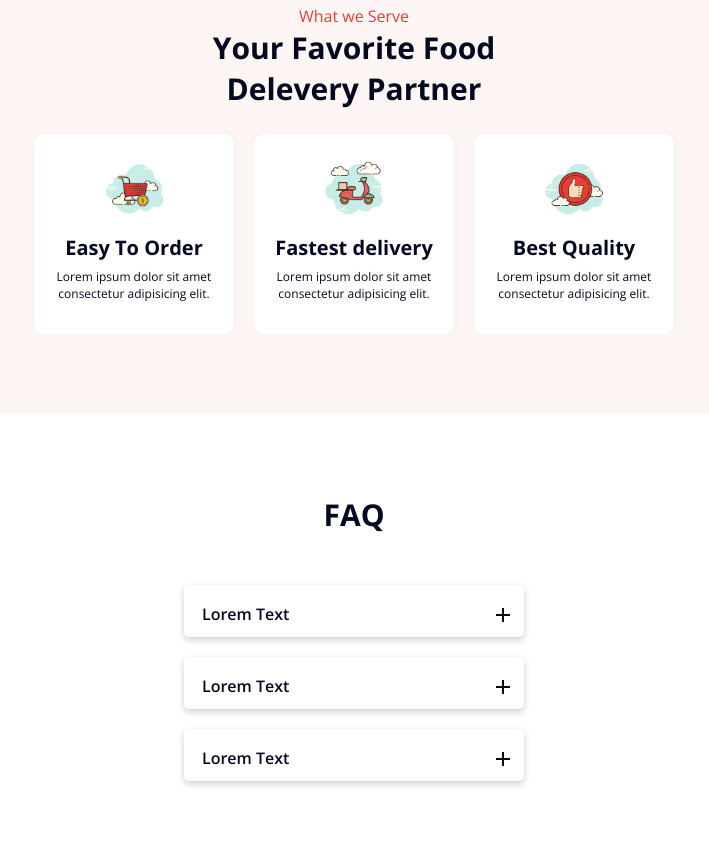
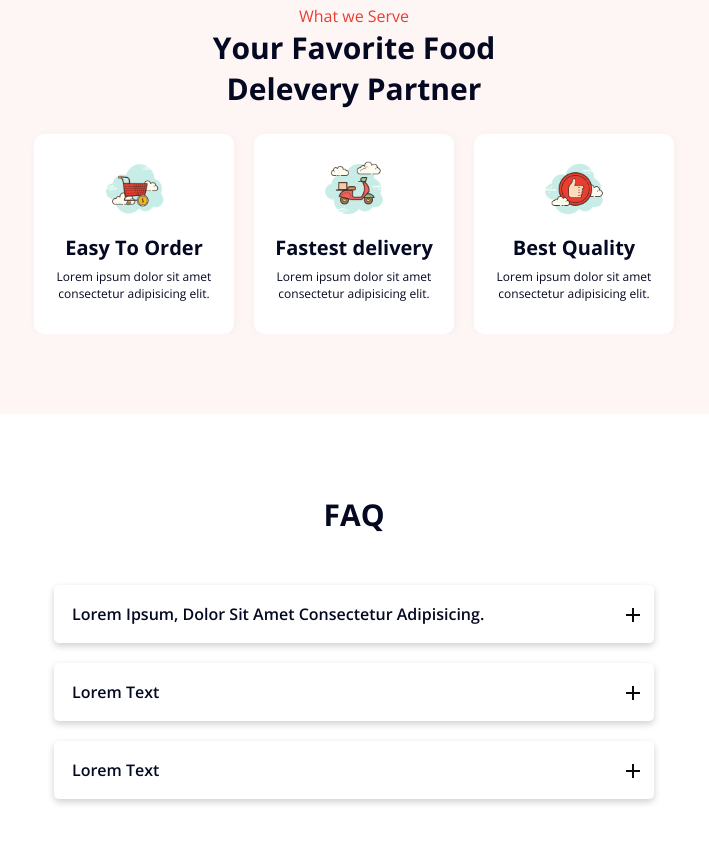
Before and after one commit to ilyesomrimoh/Restaurent-Project, a React (Create React App) app: page / in a window 1280 px wide. Shown: the part 940-1783 px from the top of the page, without its empty margins (286-995 px from the left). Built offline with nearby package versions, Linux system fonts and the light colour scheme; the HTML template or start-up script is replaced by a standard one.

Commit message:
faq finale commit

```diff
--- a/src/App.css
+++ b/src/App.css
@@ -88,62 +88,6 @@ nav li:hover  >  a{
 .btn-ghost:hover {
     background-color: var(--primary-color);
     color: var(--white-color);
-}
-/* Media */
-
-
-/* small screen */
-@media (max-width:600px) {
-    nav{
-     width: 100%;
-     position: absolute;
-     top: 65px;
-     right: -100%;
-     background-color: var(--primary-color);
-     color: var(--white-color);
-     padding: 20px 0;
-     transition: right ease 800ms;
-    }
-    nav ul{
-        flex-direction: column;
-        gap: 20px;
-    }
-    li a{
-        color: var(--white-color);
-    }
-
-    .humberger >*{
-        transition: all ease 600ms;
-        transition-property: transform , opacity;
-        transform-origin: 89%;
-    }
-    .hidden{
-        opacity: 0;
-        transform: translateX(100px);
-    }
-    .rotate1{
-        transform: rotate(-45deg);
-    }
-    .rotate2{
-        transform: rotate(45deg);
-    }
-    .Mobile{
-        display: block;
-    }
-     .show{
-       right: 0;
-    }
-}
-@media (min-width:768px) {
-    .container{width:750px}
-}
-/* medium screen */
-@media (min-width:992px) {
-    .container{width:970px}
-}
-/* large screen */
-@media (min-width:1200px) {
-    .container{width:1170px}
 }
 
 /* Hero Styling */
@@ -241,19 +185,22 @@ nav li:hover  >  a{
     margin-bottom: 10px;
     border-radius: 5px;
     text-align: left;
-    min-width:340px;
-    max-width: 500px;
+    width: 600px;
     box-shadow: 0px 3px 7px #00000030;
-    height: 52px;
     overflow: hidden;
-    transition:  height ease 500ms;
+}
+.card2-active{
+    height: auto;
 }
 .qest-part{
     text-transform: capitalize;
     display: flex;
     align-items: center;
     justify-content: space-between;
+    float: left;
+    width: 100%;
 }
+
 hr{
     margin: 10px 0px;
 }
@@ -261,7 +208,13 @@ hr{
     padding: 4px;
     font-weight: 600;
 }
-.sub-plus > *{
+.sub-plus{
+    display: flex;
+    justify-content: center;
+    align-items: center;
+    cursor: pointer;
+}
+.center-div> *{
     width: 14px;
     height: 2px;
     background-color: var(--black-color);
@@ -276,13 +229,101 @@ hr{
 }
 .sub{
     opacity: 1;
+}
+.second{
+     float: left;
+     width: 100%;
+     margin-top: -100%;
+}
+.visible {
+    margin-top: 0; /* Make the second child element visible */
+  }
+/* Media */
 
+
+/* small screen */
+@media (max-width:768px) {
+    nav{
+     width: 100%;
+     position: absolute;
+     top: 65px;
+     right: -100%;
+     background-color: var(--primary-color);
+     color: var(--white-color);
+     padding: 20px 0;
+     transition: right ease 800ms;
+    }
+    nav ul{
+        flex-direction: column;
+        gap: 20px;
+    }
+    li a{
+        color: var(--white-color);
+    }
+
+    .humberger >*{
+        transition: all ease 600ms;
+        transition-property: transform , opacity;
+        transform-origin: 89%;
+    }
+    .hidden{
+        opacity: 0;
+        transform: translateX(100px);
+    }
+    .rotate1{
+        transform: rotate(-45deg);
+    }
+    .rotate2{
+        transform: rotate(45deg);
+    }
+    .Mobile{
+        display: block;
+    }
+     .show{
+       right: 0;
+    }
+    .card2{
+        width:340px;
+    }
+    .qest-part p{
+        width: 310px;
+        word-wrap: break-word;
+    }
 }
-.card-clicked{
-    height: fit-content !important;
-
+@media (min-width:768px) {
+    .container{width:750px}
+    .card2{
+        width:440px;
+    }
+    .qest-part p{
+        width: 410px;
+        word-wrap: break-word;
+    }
+}
+/* medium screen */
+@media (min-width:992px) {
+    .container{width:970px}
+    .card2{
+        width:500px;
+    }
+    .qest-part p{
+        width: 470px;
+        word-wrap: break-word;
+    }
+}
+/* large screen */
+@media (min-width:1200px) {
+    .container{width:1170px}
+    .card2{
+        width:600px;
+    }
+    .qest-part p{
+        width: 570px;
+        word-wrap: break-word;
+    }
 }
 /* END  faq section */
+
 
 .hello {
     background-color: var(--primary-color);
--- a/src/components/Faq.jsx
+++ b/src/components/Faq.jsx
@@ -1,12 +1,13 @@
-import React, { useState } from 'react'
+import React, { useRef, useState } from 'react'
 
 const Faq = () => {
+    // const select = useRef([])
     const [clicked , setclicked] = useState(null);
     const faqContent =[
         {
 
-        question:"lorem text",
-        answer:"lorem text"
+        question:" Lorem ipsum, dolor sit amet consectetur adipisicing.",
+        answer:"web devn hahahahahahahahahahah"
     }
     ,{
 
@@ -20,7 +21,21 @@ const Faq = () => {
     }];
 
     const questionClick = (id) => {
-        setclicked(id === clicked ? null : id);
+    //     if(id === clicked){
+            setclicked(id === clicked ? null: id);
+    //             grandParent.style.height = `${parent.clientHeight +28}px`;
+    //     }else{
+    //         setclicked(id);
+    //         select.current.forEach((element) => {
+    //             if(element === grandParent){
+    //                 element.style.height ='120px';
+
+    //             }else{
+    //                 element.style.height = `${parent.clientHeight + 28}px`;
+    //             }
+
+    //           });
+    //     }
       };
 
   return (
@@ -28,19 +43,24 @@ const Faq = () => {
         <h3>FAQ</h3>
         <div className="card-parent2">
 
-
  { faqContent.map((card , id) =>{
-     return  <div  key={id} className="card2">
-     <div className={`qest-part ${id === clicked ? "qest-part-active" : ""}`}>
+    // ref={(el) =>select.current[id] = el}
+     return  <div  key={id} className={`card2 ${id === clicked ? "card2-active" : ""}`} >
+     <div className='qest-part'>
          <p>{card.question}</p>
-        <div className="sub-plus" onClick={()=>questionClick(id) }>
+        <div className="sub-plus" onClick={(e)=>questionClick(id) }>
+         <div className="center-div">
          <div  className={id === clicked ? "" : "plus"} ></div>
          <div className="sub"></div>
+         </div>
         </div>
      </div>
+     <div  className={`second ${id === clicked ? "visible" : ""}`}>
      <hr/>
-     <p className="parg"> {id === clicked ? card.answer : ""}</p>
+     <p className="parg"> {card.answer}</p>
+     </div>
  </div> ;
+
 
  })}
 
```
